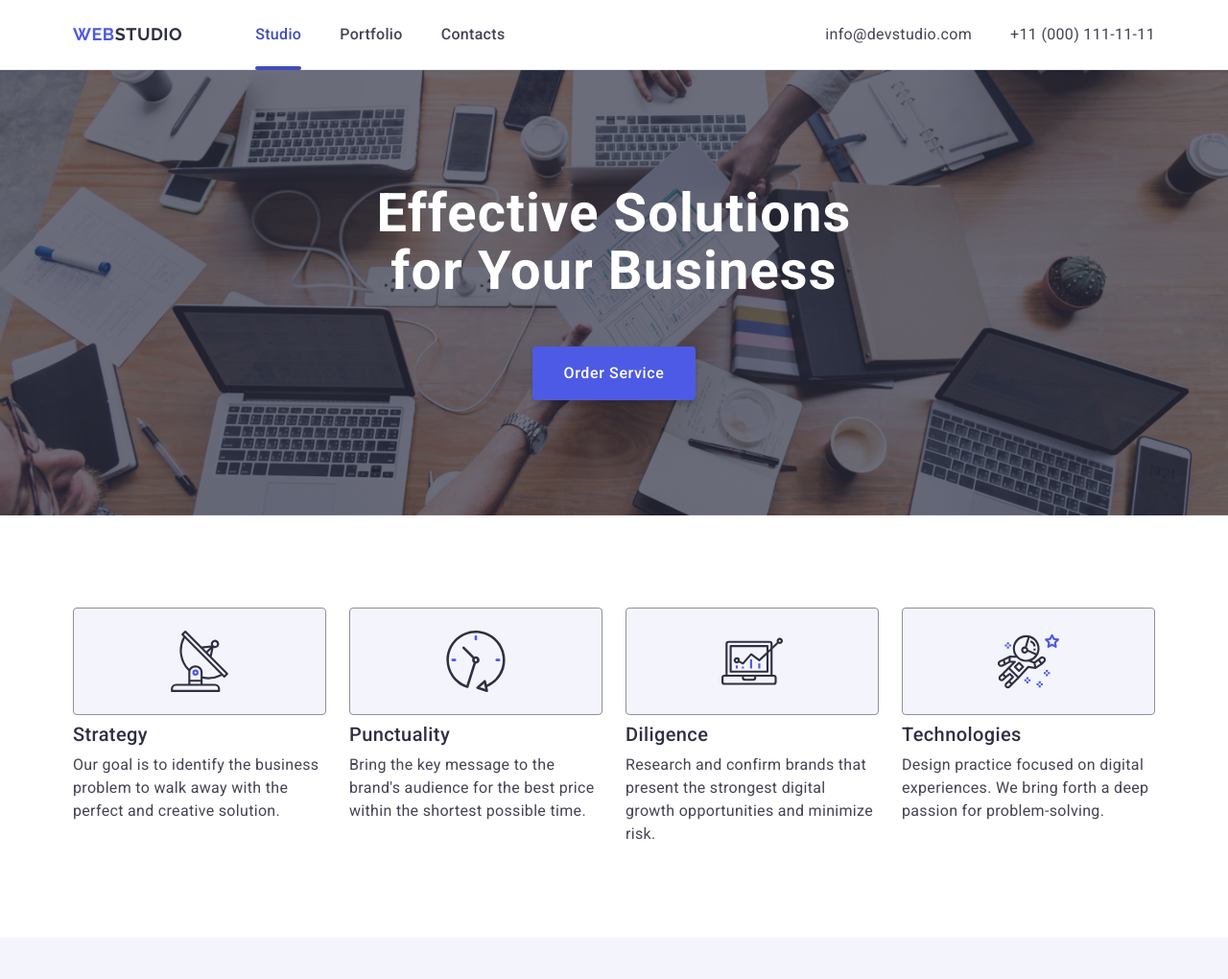
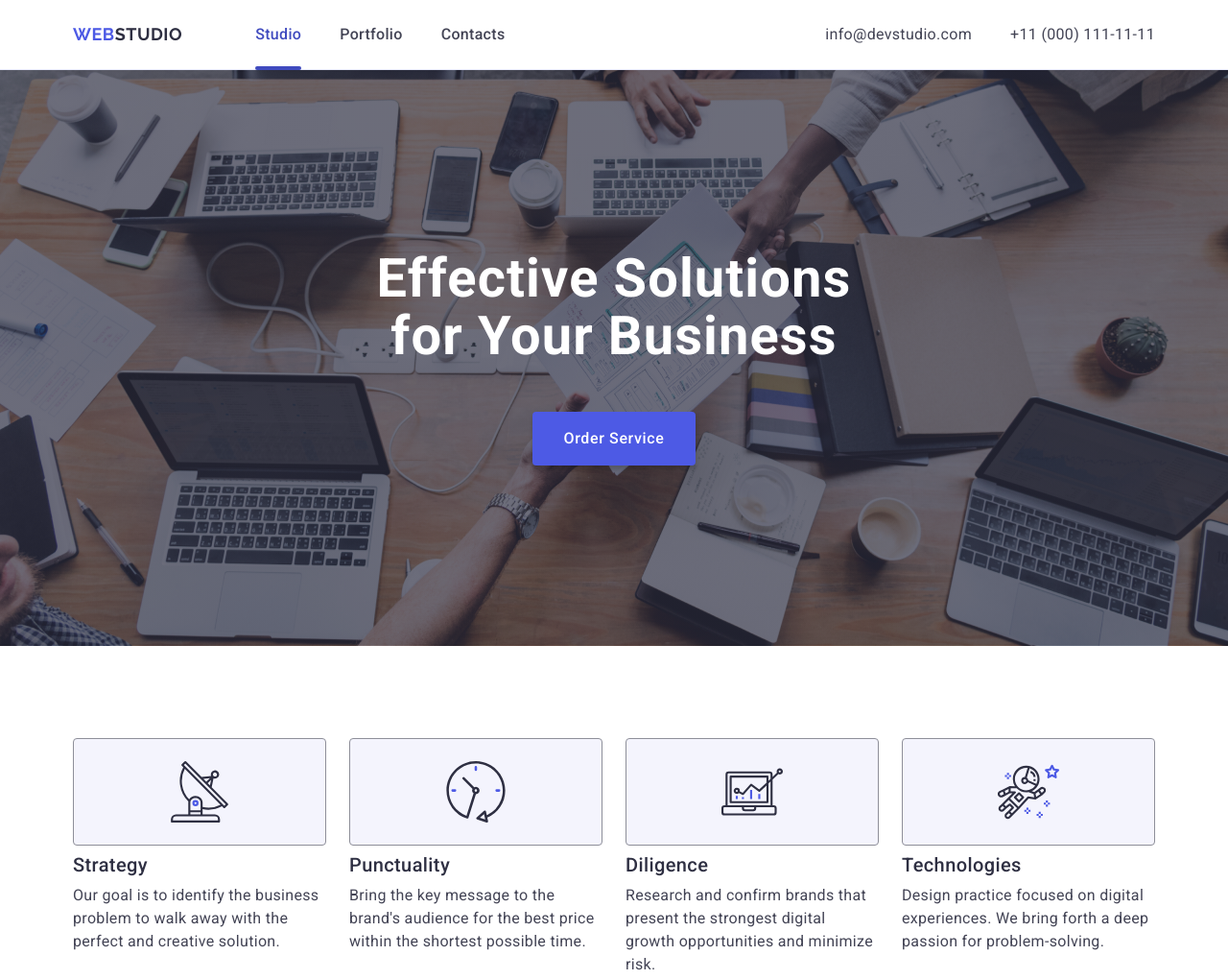
Before and after one commit to yelyzavetamedunytsia/goit-markup-hw-06, a plain HTML site: page index.html in a window 1280 px wide. Shown: the top 1020 px of the page at 96% size. Drawn offline with nearby package versions, Linux system fonts and the light colour scheme.

Commit message:
index.html

```diff
--- a/css/styles.css
+++ b/css/styles.css
@@ -388,7 +388,7 @@ img {
     background-size: cover;
     background-position: center;
     background-image: linear-gradient(rgba(46, 47, 66, 0.7), rgba(46, 47, 66, 0.7)),
-    url('../images/people-office-1x.jpg');
+    url('../images/people-office-mob.jpg');
     max-width: 320px;
     margin: 0 auto;
 }
@@ -398,7 +398,7 @@ img {
 (min-resolution: 2dppx) {
     .opening {
         background-image: linear-gradient(rgba(46, 47, 66, 0.7), rgba(46, 47, 66, 0.7)),
-        url('../images/people-office-2x.jpg')
+        url('../images/people-office-mob2x.jpg')
     }
 }
 
@@ -440,6 +440,8 @@ img {
  @media screen and (min-width: 768px) {
 .opening {
     padding: 112px 0;
+    background-image: linear-gradient(rgba(46, 47, 66, 0.7), rgba(46, 47, 66, 0.7)),
+    url('../images/people-office-tab.jpg');
     }
 
 .openingh {
@@ -449,13 +451,14 @@ img {
     max-width: 496px;
 }
 
+
 @media (min-device-pixel-ratio: 2),
 (min-resolution: 192dpi),
 (min-resolution: 2dppx) {
     .opening {
     max-width: 786px;
         background-image: linear-gradient(rgba(46, 47, 66, 0.7), rgba(46, 47, 66, 0.7)),
-            url('../images/people-office-2x.jpg')
+            url('../images/people-office-tab2x.jpg')
     }
 }
 
@@ -464,8 +467,9 @@ img {
  @media screen and (min-width: 1158px) {
     .opening {
         max-width: 1440px;
-        padding-top: 188px;
-        padding-bottom: 188px;
+        padding: 188px 0;
+        background-image: linear-gradient(rgba(46, 47, 66, 0.7), rgba(46, 47, 66, 0.7)),
+        url('../images/people-office-1x.jpg')
     }
 
     .openingh {
@@ -476,8 +480,8 @@ img {
         (min-resolution: 192dpi),
         (min-resolution: 2dppx) {
             .opening {
-                background-image: linear-gradient(rgba(46, 47, 66, 0.7), rgba(46, 47, 66, 0.7)),
-                    url('../images/people-office-2x.jpg')
+            background-image: linear-gradient(rgba(46, 47, 66, 0.7), rgba(46, 47, 66, 0.7)),
+            url('../images/people-office-2x.jpg')
             }
         }
  }
@@ -533,9 +537,6 @@ flex-direction: row;
  }
 
   @media screen and (min-width: 1158px) {
-.opening {
-    padding: 120px 0;
-}
 
 .icon {
     height: 112px;
@@ -1191,6 +1192,7 @@ color: rgba(46, 47, 66, 0.4);
 
 }
 
+
 .checkbox:checked+.form-checkbox>.span-checkbox {
     background-color: #404BBF;
     fill: #F4F4FD;
@@ -1209,6 +1211,8 @@ height: 16px;
 border: 1px solid rgba(46, 47, 66, 0.4);
 border-radius: 2px;
 fill: transparent;
+justify-content: center;
+    align-items: center;
 transition: background-color 250ms cubic-bezier(0.4, 0, 0.2, 1),
     border 250ms cubic-bezier(0.4, 0, 0.2, 1),
     fill 250ms cubic-bezier(0.4, 0, 0.2, 1);
```
Also changed, not shown: images/people-office-mob.jpg (added), images/people-office-mob2x.jpg (added), images/people-office-tab.jpg (added), images/people-office-tab2x.jpg (added), 2 other files.
